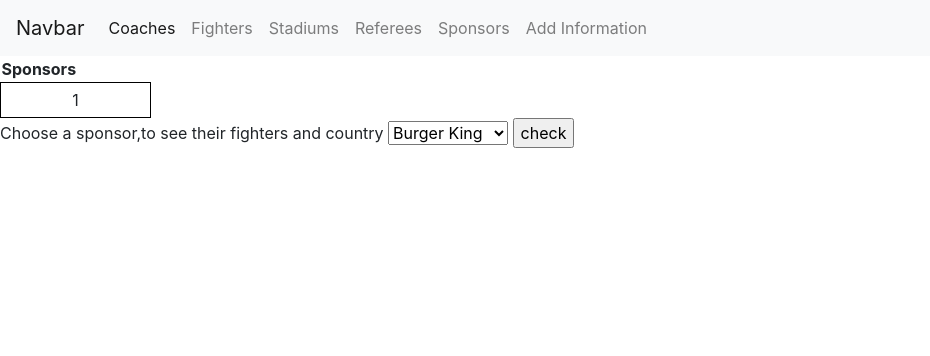
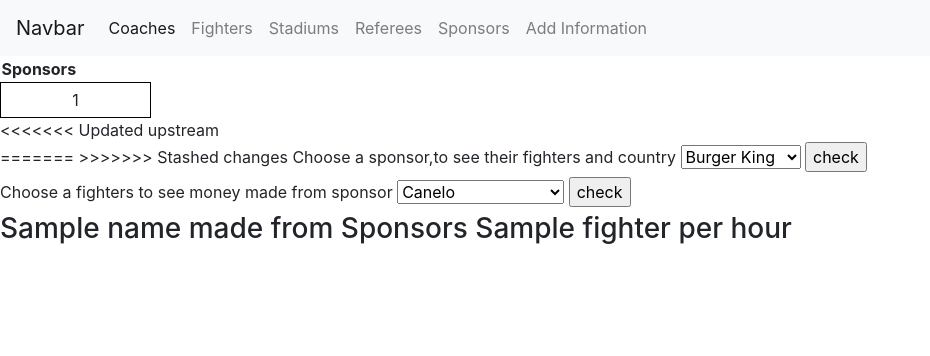
Before and after one commit to jerry152/project, a Flask app: template templates/sponsor.html in a window 1280 px wide. Shown: the top 356 px of the page, without its empty margins (0-930 px from the left). Run offline with Flask 2, Linux system fonts and the light colour scheme; the template is opened without the code that fills it: most values are stand-ins (such as "Sample title", 1, 10 or a date in 2020); some libraries are stand-ins or nearby versions.

Commit message:
Added function to sponsors

```diff
--- a/app.py
+++ b/app.py
@@ -113,6 +113,31 @@ def info():
 
 
 
+    # gonna show the user how much money a selected fighter has made
+@app.route("/MoneySponsor",methods = ['POST', "GET"])
+def MoneySponsor():
+    results1 = request.form['fighter1']
+    print(results1)
+    database = r"boxing.sqlite"
+    conn = openConnection(database)
+    _conn = conn.cursor()
+    sql = """ select sum(s_pay)
+    FROM Fighters, Sponsors, SponsoredFighter
+    where f_name = ?
+    and s_sponsorKey = sp_sponsorKey
+    and f_fighterKey = sp_fighterKey
+    """
+    args = [results1]
+    _conn.execute(sql,args)
+    query = _conn.fetchall()
+    print(query)
+    _conn.execute("SELECT s_name FROM Sponsors")
+    data = _conn.fetchall()
+
+
+    return render_template("sponsor.html",fighter = query, data = data, name = results1)
+
+
 def openConnection(_dbFile):
     print("++++++++++++++++++++++++++++++++++")
     print("Open database: ", _dbFile)
--- a/templates/sponsor.html
+++ b/templates/sponsor.html
@@ -35,8 +35,13 @@
                {% endfor %}
            </tbody>
        </table>
+<<<<<<< Updated upstream
 
     <form class="grid" action="/sponsor" method="post">
+=======
+
+    <form class="grid" action="/bestFighter" method="post">
+>>>>>>> Stashed changes
         <div class = "d-inline">
         <label for = "query1">Choose a sponsor,to see their fighters and country </label>
         <select name="sponsor1" id="sponsor">
@@ -57,6 +62,30 @@
     {%endif%}
 
 
+    <form class="grid" action="/MoneySponsor" method="post">
+        <div class = "d-inline">
+        <label for = "query1">Choose a fighters to see money made from sponsor</label>
+        <select name="fighter1" id="fighter">
+            <option value="Canelo">Canelo</option>
+            <option value="Gennedy Golovken">Gennedy Golovken</option>
+            <option value="Floyd Mayweatther">Floyd Mayweatther</option>
+            <option value="Deontay Wilder">Deontay Wilder</option>
+            <option value="Manny Pacquiao">Manny Pacquiao</option>
+            <option value="Mike Tyson">Mike Tyson</option>
+            <option value="Andy Ruiz jr">Andy Ruiz jr</option>
+            <option value="Tyson Fury">Tyson Fury</option>
+            <option value="Anthony Joshua">Anthony Joshua</option>
+            <option value="Boxer">Boxer</option>
+        </select>
+        <input type="Submit" class = "file_submit" value="check">
+    </div>
+    </form>
+
+    {%if fighter %}
+        <h3>{{name}} made from Sponsors {{fighter}} per hour</h3>
+    {%endif%}
+
+
 
 </body>
 </html>
```
